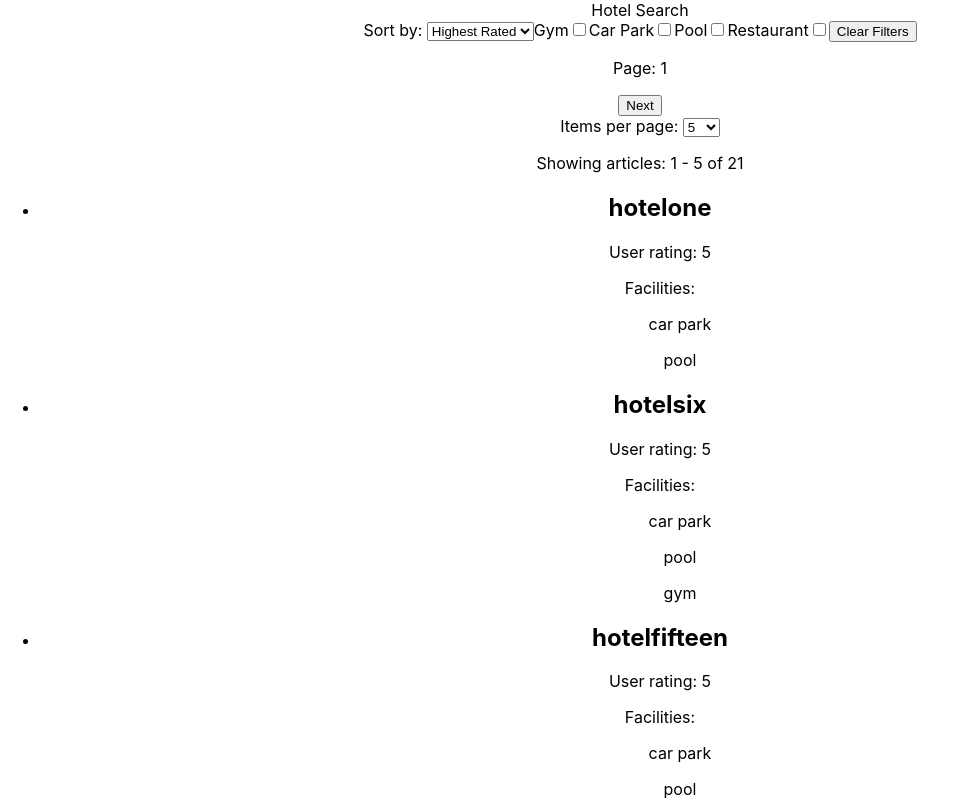
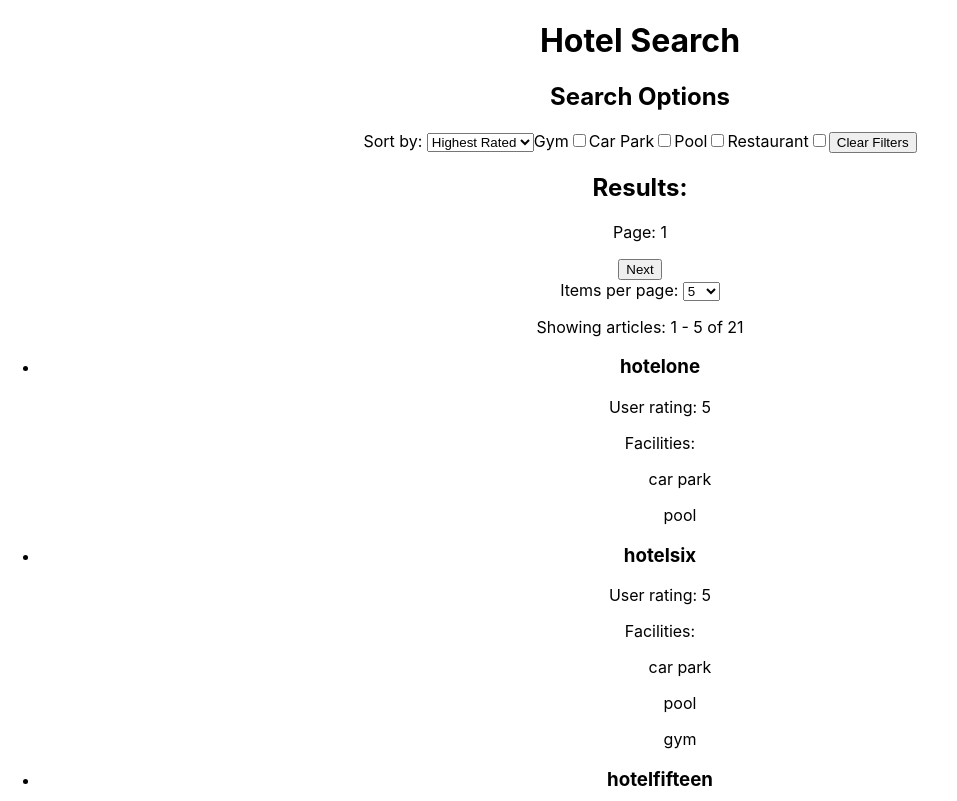
Before and after one commit to HAKeyes14/aerocloud-test, a React (Create React App) app: page / in a window 1280 px wide. Shown: the top 801 px of the page, without its empty margins (0-957 px from the left). Built offline with nearby package versions, Linux system fonts and the light colour scheme.

Commit message:
corrected header hierarchy

```diff
--- a/src/Components/Header.jsx
+++ b/src/Components/Header.jsx
@@ -1,7 +1,7 @@
 import React from "react";
 
 const Header = () => {
-  return <div>Hotel Search</div>;
+  return <h1>Hotel Search</h1>;
 };
 
 export default Header;
--- a/src/Components/HotelCard.jsx
+++ b/src/Components/HotelCard.jsx
@@ -3,7 +3,7 @@ import React from "react";
 const HotelCard = ({ hotel }) => {
   return (
     <li>
-      <h2>{hotel.name}</h2>
+      <h3>{hotel.name}</h3>
       <p>User rating: {hotel.starRating}</p>
       <section>
         Facilities:
--- a/src/Components/HotelList.jsx
+++ b/src/Components/HotelList.jsx
@@ -53,6 +53,7 @@ class HotelsList extends Component {
       <p>Loading...</p>
     ) : count ? (
       <>
+        <h2>Results:</h2>
         <PageSelector
           handlePageClick={this.handlePageClick}
           handleLimitChange={this.handleLimitChange}
@@ -74,7 +75,10 @@ class HotelsList extends Component {
         />
       </>
     ) : (
-      <p>No hotels matching your criteria.</p>
+      <>
+        <h2>Results:</h2>
+        <p>No hotels matching your criteria.</p>
+      </>
     );
   }
 }
--- a/src/Components/ListSorter.jsx
+++ b/src/Components/ListSorter.jsx
@@ -40,6 +40,7 @@ class ListSorter extends Component {
     const { dispatch } = this.props;
     return (
       <div>
+        <h2>Search Options</h2>
         <label>
           Sort by:{" "}
           <select
```
